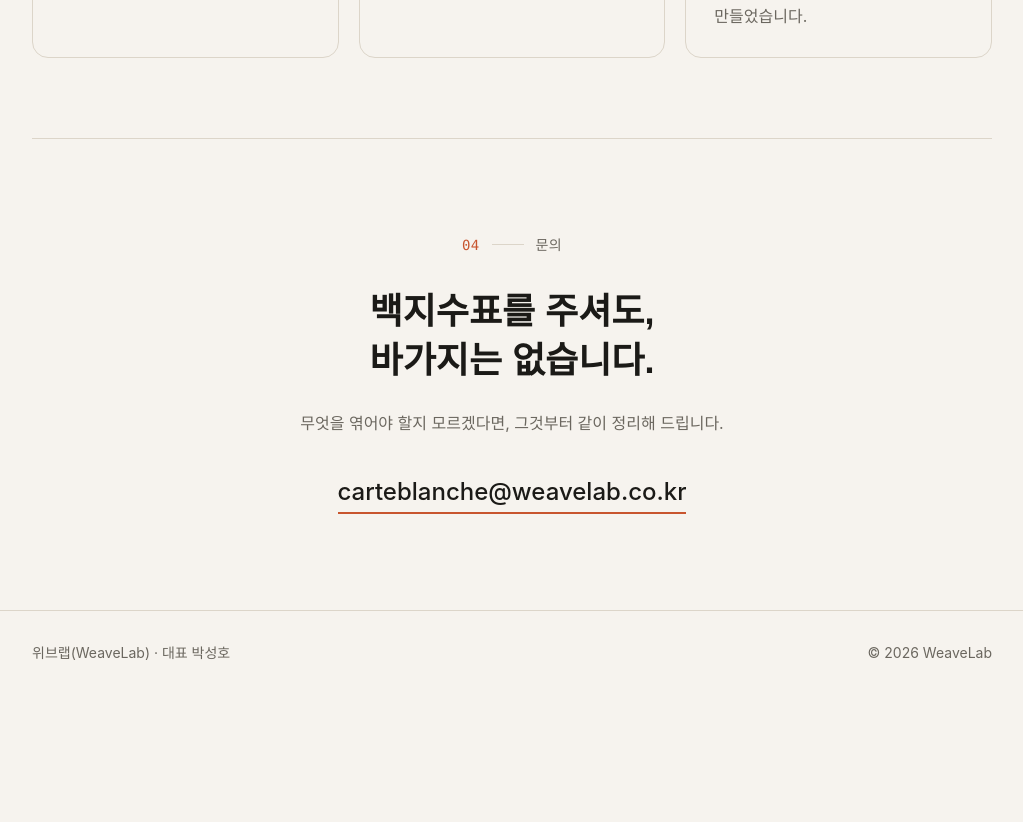
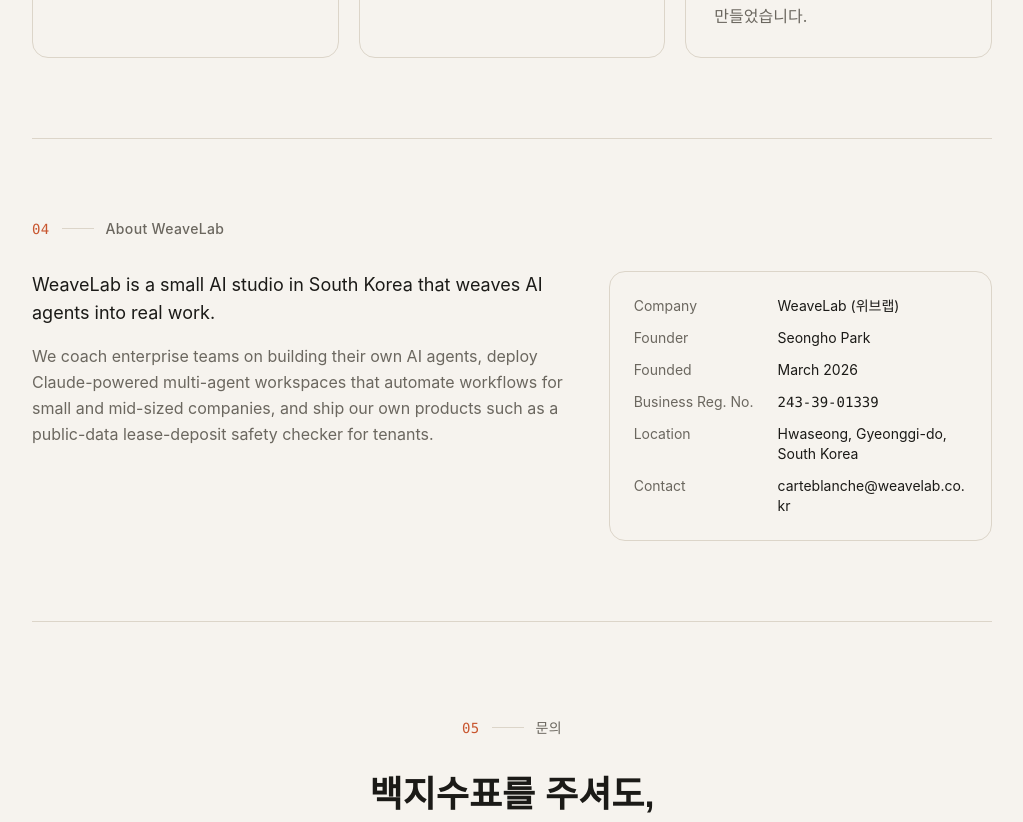
Before and after one commit to pakko-lab/weavelab-web, a Next.js app: page / in a window 1280 px wide. Shown: the part 1960-2782 px from the top of the page, without its empty margins (128-1151 px from the left). Before the commit the page ends 2655 px from the top, so only its background shows below. Built offline with nearby package versions, Linux system fonts and the light colour scheme; a web font is replaced by a local one.

Commit message:
영문 About 섹션과 사업자 정보 추가
Co-Authored-By: Claude Opus 5.5 <noreply@anthropic.com>

```diff
--- a/app/page.tsx
+++ b/app/page.tsx
@@ -95,6 +95,7 @@ export default function Home() {
             <li><a className="hover:text-ink" href="#services">서비스</a></li>
             <li><a className="hover:text-ink" href="#works">함께한 일</a></li>
             <li><a className="hover:text-ink" href="#products">만든 것</a></li>
+            <li><a className="hover:text-ink" href="#about">About</a></li>
             <li><a className="hover:text-ink" href="#contact">문의</a></li>
           </ul>
         </nav>
@@ -193,9 +194,43 @@ export default function Home() {
           </div>
         </section>
 
+        {/* About (English) */}
+        <section id="about" lang="en" className="scroll-mt-20 border-t border-line py-20">
+          <SectionLabel no="04">About WeaveLab</SectionLabel>
+          <div className="grid gap-10 md:grid-cols-[1.4fr_1fr]">
+            <div className="space-y-4 leading-relaxed text-muted">
+              <p className="text-lg text-ink">
+                WeaveLab is a small AI studio in South Korea that weaves AI agents into real work.
+              </p>
+              <p>
+                We coach enterprise teams on building their own AI agents, deploy Claude-powered
+                multi-agent workspaces that automate workflows for small and mid-sized companies,
+                and ship our own products such as a public-data lease-deposit safety checker for
+                tenants.
+              </p>
+            </div>
+            <dl className="grid grid-cols-[auto_1fr] gap-x-6 gap-y-3 self-start rounded-2xl border border-line p-6 text-sm">
+              <dt className="text-muted">Company</dt>
+              <dd>WeaveLab (위브랩)</dd>
+              <dt className="text-muted">Founder</dt>
+              <dd>Seongho Park</dd>
+              <dt className="text-muted">Founded</dt>
+              <dd>March 2026</dd>
+              <dt className="text-muted">Business Reg. No.</dt>
+              <dd className="font-mono">243-39-01339</dd>
+              <dt className="text-muted">Location</dt>
+              <dd>Hwaseong, Gyeonggi-do, South Korea</dd>
+              <dt className="text-muted">Contact</dt>
+              <dd className="break-all">
+                <a className="hover:text-indigo" href={`mailto:${EMAIL}`}>{EMAIL}</a>
+              </dd>
+            </dl>
+          </div>
+        </section>
+
         {/* Contact */}
         <section id="contact" className="scroll-mt-20 border-t border-line py-24 text-center">
-          <SectionLabel no="04" center>
+          <SectionLabel no="05" center>
             문의
           </SectionLabel>
           <h2 className="font-serif text-3xl leading-snug font-bold sm:text-4xl">
@@ -217,7 +252,9 @@ export default function Home() {
 
       <footer className="border-t border-line">
         <div className="mx-auto flex max-w-5xl flex-col gap-2 px-5 py-8 text-sm text-muted sm:flex-row sm:justify-between sm:px-8">
-          <span>위브랩(WeaveLab) · 대표 박성호</span>
+          <span>
+            위브랩(WeaveLab) · 대표 박성호 · 사업자등록번호 243-39-01339 · 경기도 화성시
+          </span>
           <span>© 2026 WeaveLab</span>
         </div>
       </footer>
```
